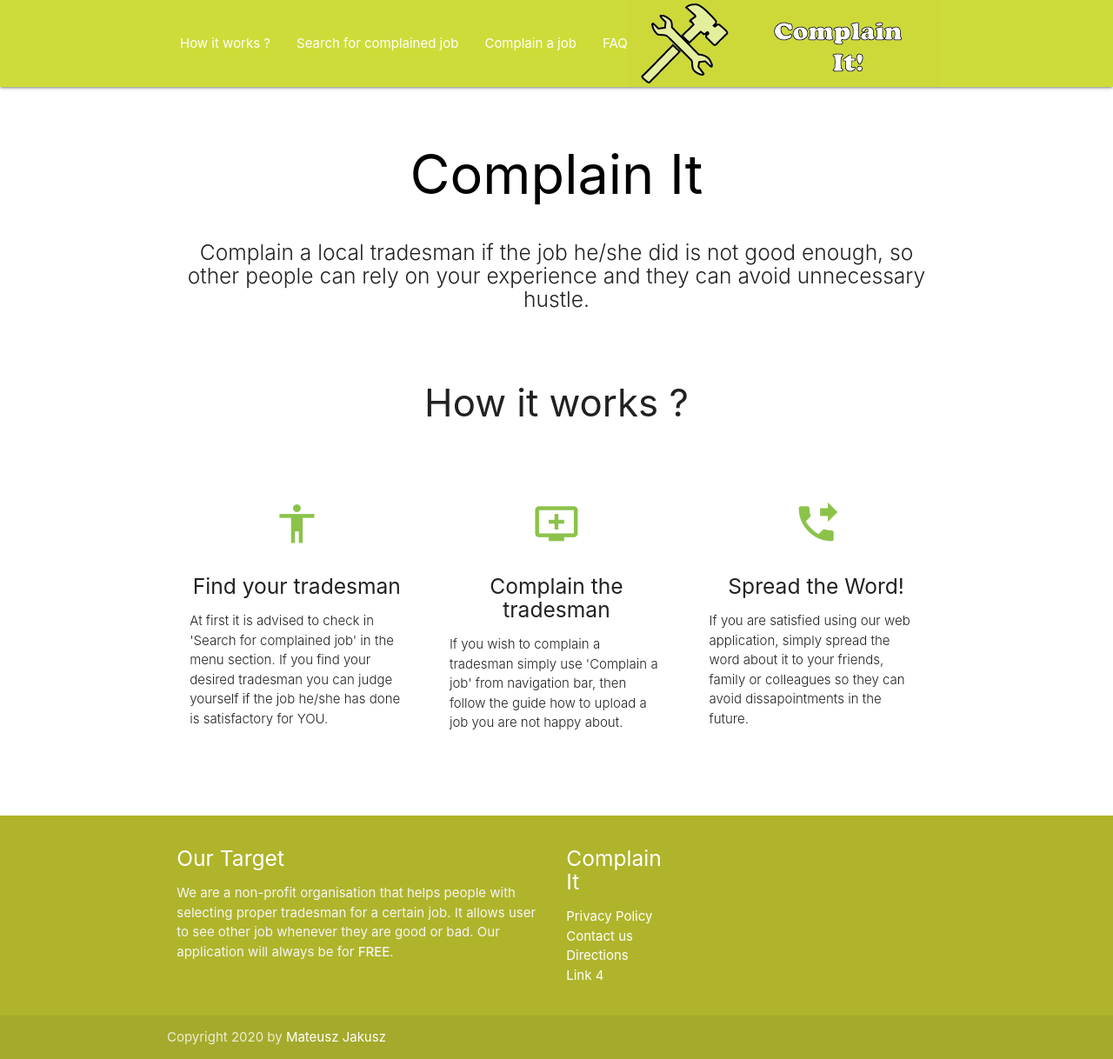
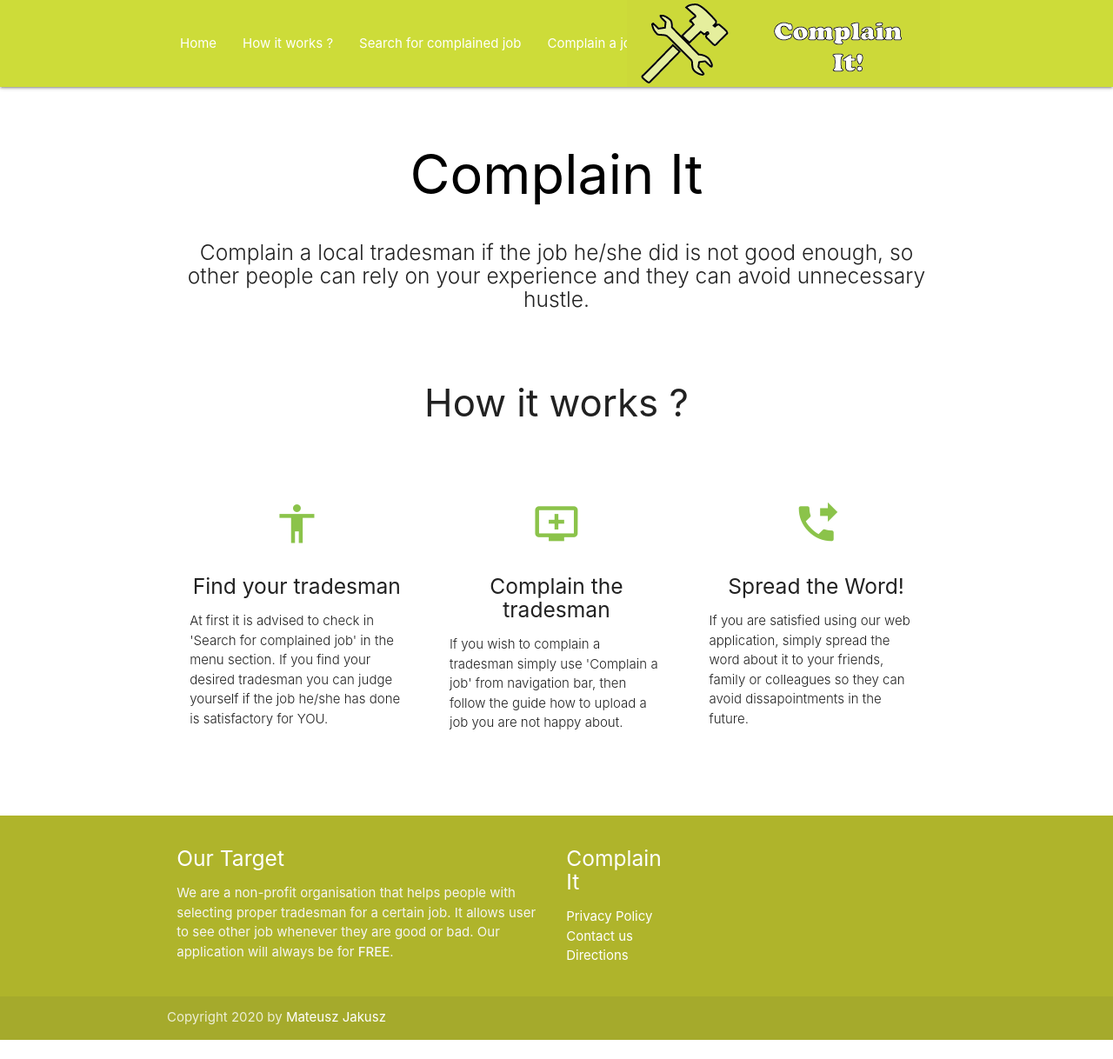
Before and after one commit to bloobsky/complain-it, a Python web app: template templates/index.html in a window 1280 px wide. Shown: the whole page at 87% size. After the commit the page ends 1196 px from the top, so only its background shows below. Run offline with Jinja, Linux system fonts and the light colour scheme; the template is opened without the code that fills it, so the values that code supplies are empty; some libraries are stand-ins or nearby versions.

Commit message:
App.py & Index.html prepared for Flask

```diff
--- a/templates/index.html
+++ b/templates/index.html
@@ -18,23 +18,25 @@
   <div class="navbar-fixed">
   <nav class="lime">
   <div class="nav-wrapper container">
-    <a href="#!" class="brand-logo right"><img src="{{url_for('static', filename='img/Logo.png')}}" alt="logo"></a>
+    <a href="{{url_for('index')}}" class="brand-logo right"><img src="{{url_for('static', filename='img/Logo.png')}}" alt="logo"></a>
           <a href="#" data-target="mobile-demo" class="sidenav-trigger"><i class="material-icons">menu</i></a>
 
     <ul class="left hide-on-med-and-down">
-      <li><a href="#">How it works ?</a></li>
-          <li><a href="#">Search for complained job</a></li>
-          <li><a href="#">Complain a job</a></li>
-          <li><a href="#">FAQ</a></li>
+    <li><a href="{{url_for('index')}}">Home</a></li>
+      <li><a href="{{url_for('works')}}">How it works ?</a></li>
+          <li><a href="{{url_for('search_for')}}">Search for complained job</a></li>
+          <li><a href="{{url_for('complain')}}">Complain a job</a></li>
+          <li><a href="{{url_for('faq')}}">FAQ</a></li>
   </div>
 </nav>
 </div>
 
   <ul class="sidenav" id="mobile-demo">
-    <li><a href="#">How it works ?</a></li>
-          <li><a href="#">Search for complained job</a></li>
-          <li><a href="#">Complain a job</a></li>
-          <li><a href="#">FAQ</a></li>
+          <li><a href="{{url_for('index')}}">Home</a></li>
+          <li><a href="{{url_for('works')}}">How it works ?</a></li>
+          <li><a href="{{url_for('search_for')}}">Search for complained job</a></li>
+          <li><a href="{{url_for('complain')}}">Complain a job</a></li>
+          <li><a href="{{url_for('faq')}}">FAQ</a></li>
   </ul>
   <!-- header -->
   <div class="section no-pad-bot" id="index-banner">
@@ -104,15 +106,15 @@
         <div class="col l2 s12">
           <h5 class="white-text">Complain It</h5>
           <ul>
-            <li><a class="white-text" href="#!">Privacy Policy</a></li>
-            <li><a class="white-text" href="#!">Contact us</a></li>
-            <li><a class="white-text" href="#!">Directions</a></li>
-            <li><a class="white-text" href="#!">Link 4</a></li>
+            <li><a class="white-text" href="{{url_for('privacy')}}">Privacy Policy</a></li>
+            <li><a class="white-text" href="{{url_for('contact')}}">Contact us</a></li>
+            <li><a class="white-text" href="{{url_for('directions')}}">Directions</a></li>
           </ul>
         </div>
 
       </div>
     </div>
+    <!-- copyright -->
     <div class="footer-copyright">
       <div class="container footer-anchor">
       Copyright 2020 by <a href="http://www.jakusz.org/" target="_blank">Mateusz Jakusz</a>
@@ -124,7 +126,7 @@
 
 
     <!--  Scripts-->
-    <script src="https://code.jquery.com/jquery-2.1.1.min.js"></script>
+    <script src="https://cdnjs.cloudflare.com/ajax/libs/jquery/3.2.1/jquery.min.js"></script>
     <script src="{{url_for('static', filename='js/materialize.js')}}"></script>
     <script src="{{url_for('static', filename='js/init.js')}}"></script>
 
```
Also changed, not shown: app.py (+27 -0 lines), README.md.
